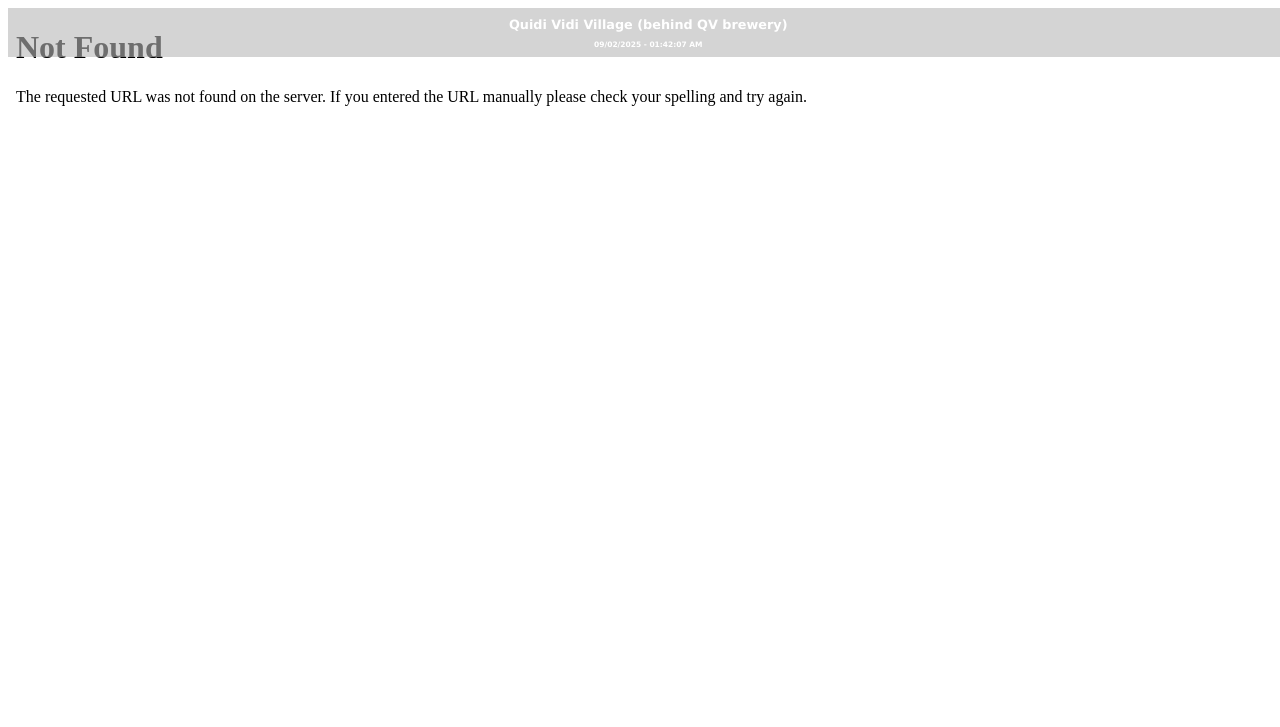
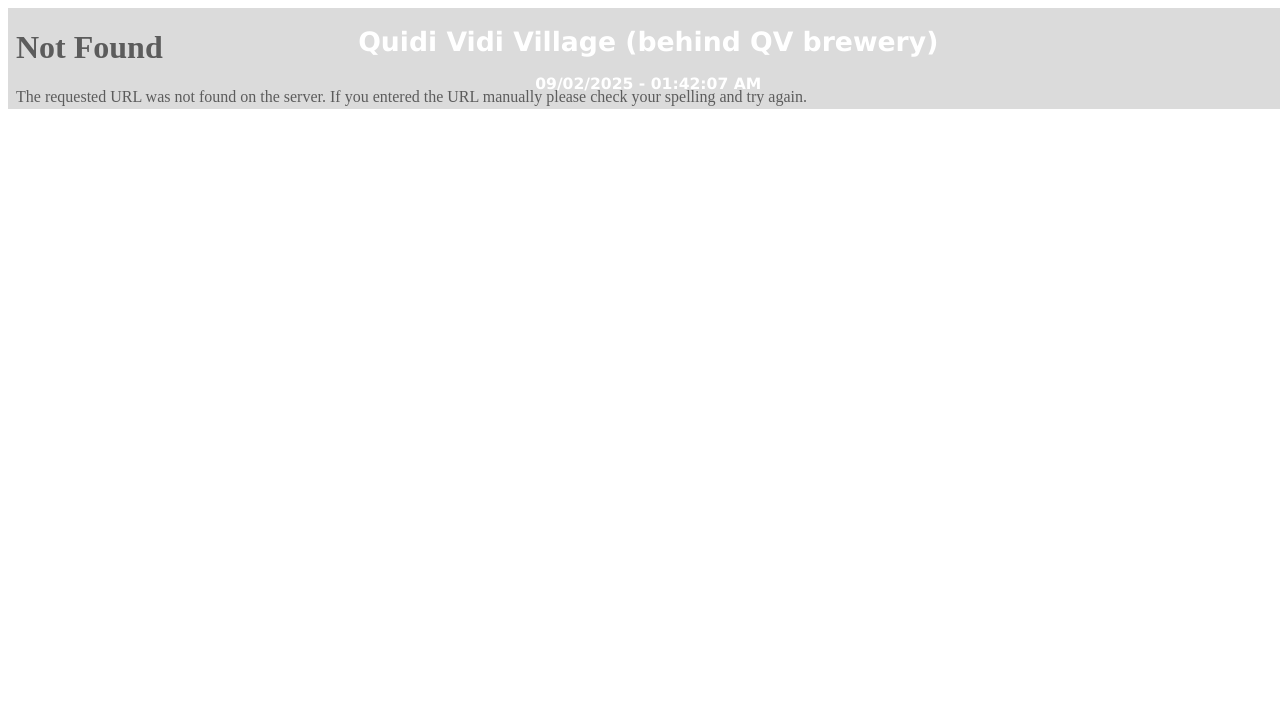
Before and after one commit to lrpalmer27/WebCamCycler, a Flask app: page / in a window 1280 px wide. Shown: the top 727 px of the page. Run offline with Flask 3, Linux system fonts and the light colour scheme; data that the repository does not hold is empty; some libraries are stand-ins or nearby versions.

Commit message:
small changes

```diff
--- a/static/styling.css
+++ b/static/styling.css
@@ -6,24 +6,25 @@
     position: absolute;
     color:white;
     text-align: center;
-    background-color:rgba(184, 184, 184, 0.60);
+    background-color:rgba(184, 184, 184, 0.5);
     padding: 0.25px;
     font-family:'Lucida Sans', 'Lucida Sans Regular', 'Lucida Grande', 'Lucida Sans Unicode', 'Geneva', 'Verdana', 'sans-serif';
-    /* font:200; */
     /* Font sizes that look ok:
     Computer monitor - 10pt
     TV - 15pt
      */
-    /* font-size: 15pt;     */
-    font-size: 40%;
+    font-size: 10pt;
 }
 
 .videoMainBlock{
     margin-left:auto;
     margin-right:auto;
     width:100%;
-    /* height: 100%;  */
-    aspect-ratio: 16/9;
+    /* aspect-ratio: 16/9; */
+
+    /* PI only: */
+    aspect-ratio: 154.08/85.92;
+
     position: absolute;
     display: flex;
 }
```
